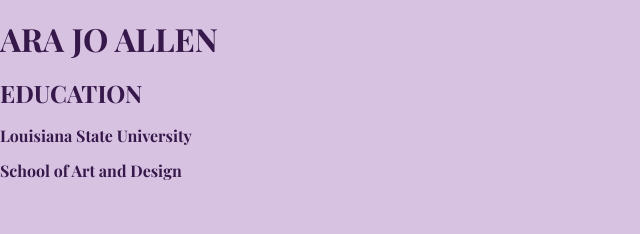
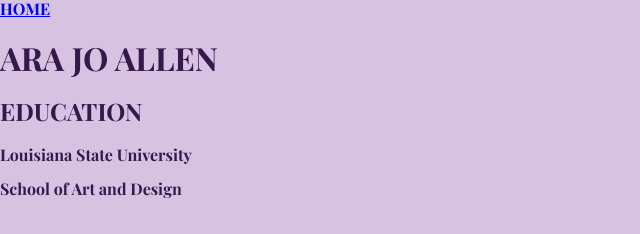
Before and after one commit to AraAllen/TheVeryFirst-Spring2024, a plain HTML site: page resume.html in a window 1280 px wide. Shown: the whole page, without its empty margins (0-640 px from the left). Drawn offline with nearby package versions, Linux system fonts and the light colour scheme; a web font is replaced by a local one.

Commit message:
added home button

```diff
--- a/resume.html
+++ b/resume.html
@@ -3,7 +3,7 @@
 
 <head>
   <meta charset="utf-8">
-  <title>Resume</title>
+  <title>resume</title>
   <meta name="description" content="This site will serve as the hub for many sub responsive layouts">
   <meta name="viewport" content="width=device-width, initial-scale=1">
 
@@ -27,6 +27,7 @@
 
 <body>
   <!-- Place your site's HTML here -->
+  <a href="./index.html">HOME</a>
   <h1>ARA JO ALLEN</h1>
   <h2>EDUCATION</h2>
   <p>Louisiana State University</p>
```
